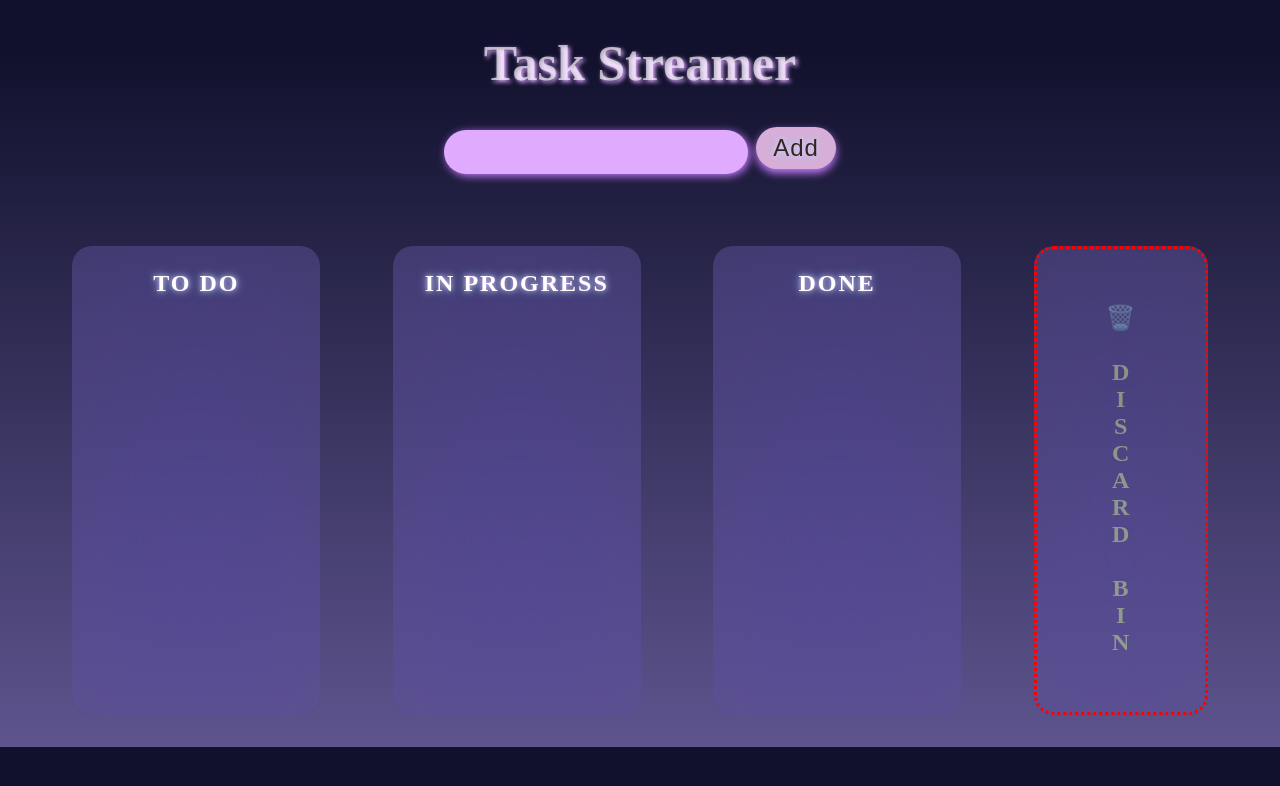
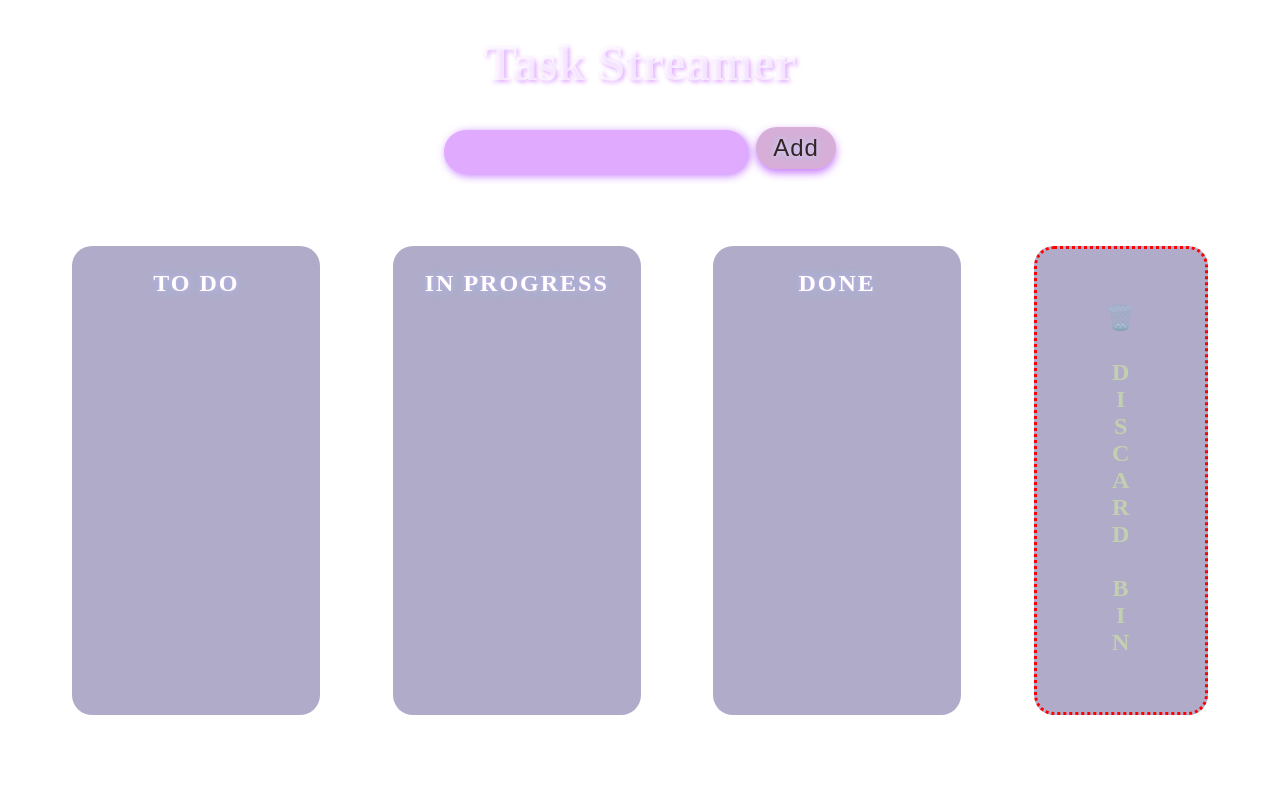
Before and after one commit to Adnansameer8/TaskStream, a React app: page / in a window 1280 px wide. Shown: the top 786 px of the page. Built offline with nearby package versions, Linux system fonts and the light colour scheme; the HTML template or start-up script is replaced by a standard one.

Commit message:
bg - under Line

```diff
--- a/src/TrashBin.jsx
+++ b/src/TrashBin.jsx
@@ -11,7 +11,6 @@ export default function TrashBin() {
     const sourceCol = e.dataTransfer.getData("sourceCol");
 
     if (task && sourceCol) {
-      // instead of deleting → open confirmation popup
       setConfirmData({ task, sourceCol });
     }
   };
@@ -23,12 +22,12 @@ export default function TrashBin() {
   const confirmDelete = () => {
     if (confirmData) {
       dispatch({ type: "DELETE_TASK", payload: confirmData });
-      setConfirmData(null); // close popup
+      setConfirmData(null);
     }
   };
 
   const cancelDelete = () => {
-    setConfirmData(null); // just close popup
+    setConfirmData(null);
   };
 
   return (
--- a/src/index.css
+++ b/src/index.css
@@ -1,6 +1,6 @@
 body{
   margin: 0px;
-  background: linear-gradient( #11112d 7%, #5e548e 100%);
+  background: linear-gradient( #11112d 7%);
 
 }
 
```
